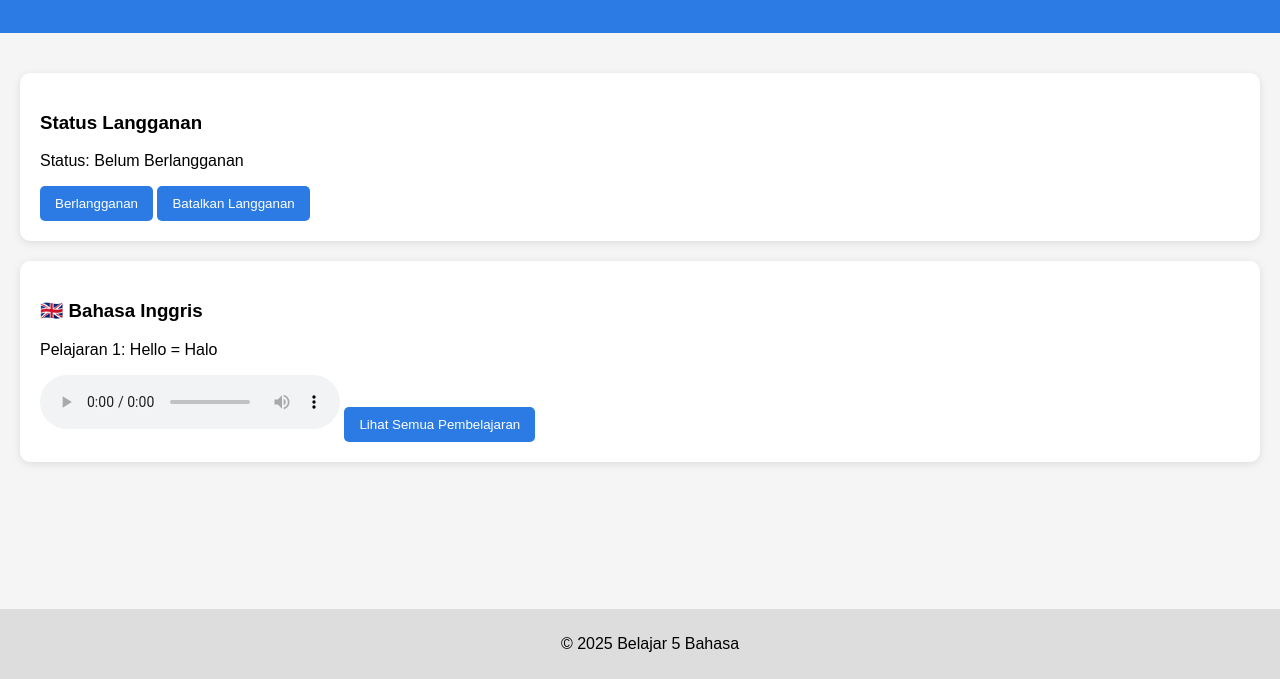
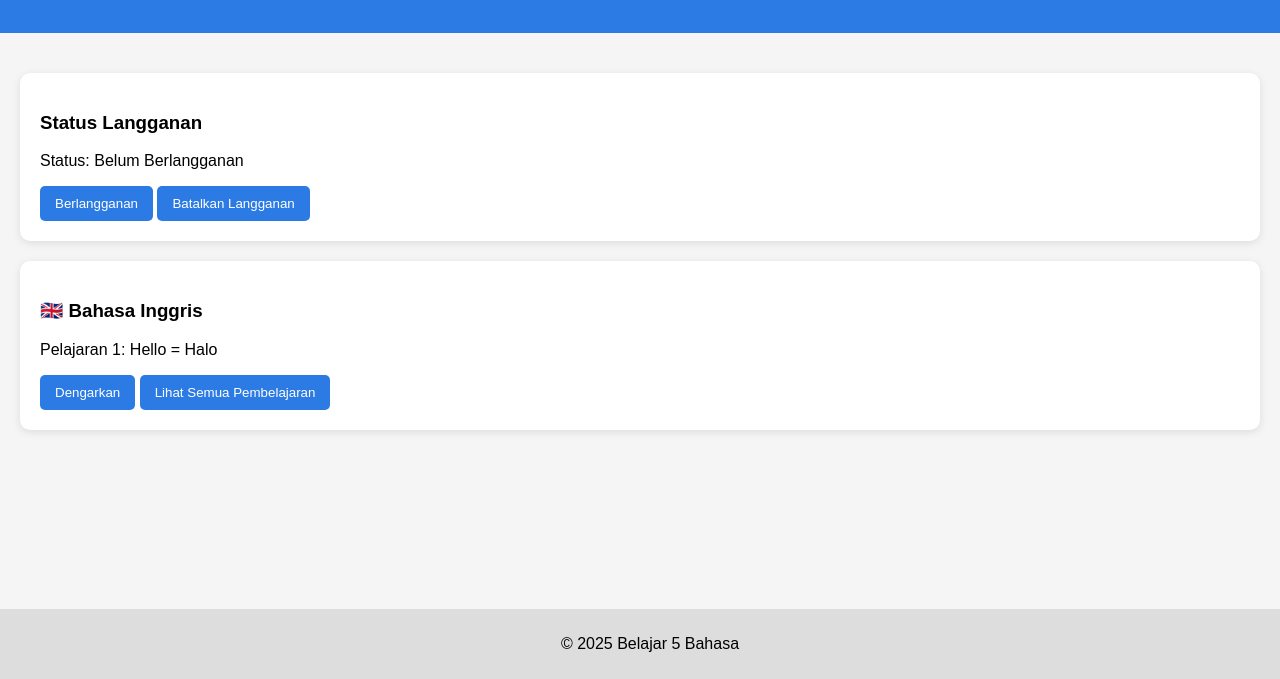
Before and after one commit to evrilevrilya-art/Bahasa-inggris_web, a plain HTML site: page index.html in a window 1280 px wide. Shown: the part 121-800 px from the top of the page. Drawn offline with Linux system fonts and the light colour scheme.

Commit message:
Update index.html

```diff
--- a/index.html
+++ b/index.html
@@ -3,7 +3,7 @@
 <head>
     <meta charset="UTF-8">
     <meta name="viewport" content="width=device-width, initial-scale=1.0">
-    <title>Belajar 5 Bahasa</title>
+    <title>Belajar 5 Bahasa dengan Audio</title>
     <style>
         body {
             font-family: Arial, sans-serif;
@@ -93,45 +93,35 @@
     <div class="card">
         <h3>🇬🇧 Bahasa Inggris</h3>
         <p>Pelajaran 1: Hello = Halo</p>
-        <audio controls>
-            <source src="https://www.soundhelix.com/examples/mp3/SoundHelix-Song-1.mp3" type="audio/mp3">
-        </audio>
+        <button onclick="playAudio('Hello, Halo')">Dengarkan</button>
         <button onclick="alert('1000 Pembelajaran tersedia di Bahasa Inggris')">Lihat Semua Pembelajaran</button>
     </div>
 
     <div class="card premium">
         <h3>🇯🇵 Bahasa Jepang</h3>
         <p>Pelajaran 1: こんにちは (Konnichiwa) = Halo</p>
-        <audio controls>
-            <source src="https://www.soundhelix.com/examples/mp3/SoundHelix-Song-2.mp3" type="audio/mp3">
-        </audio>
+        <button onclick="playAudio('Konnichiwa, Halo')">Dengarkan</button>
         <button onclick="alert('1000 Pembelajaran tersedia di Bahasa Jepang')">Lihat Semua Pembelajaran</button>
     </div>
 
     <div class="card premium">
         <h3>🇰🇷 Bahasa Korea</h3>
         <p>Pelajaran 1: 안녕하세요 (Annyeong) = Halo</p>
-        <audio controls>
-            <source src="https://www.soundhelix.com/examples/mp3/SoundHelix-Song-3.mp3" type="audio/mp3">
-        </audio>
+        <button onclick="playAudio('Annyeong, Halo')">Dengarkan</button>
         <button onclick="alert('1000 Pembelajaran tersedia di Bahasa Korea')">Lihat Semua Pembelajaran</button>
     </div>
 
     <div class="card premium">
         <h3>🇸🇦 Bahasa Arab</h3>
         <p>Pelajaran 1: مرحبا (Marhaban) = Halo</p>
-        <audio controls>
-            <source src="https://www.soundhelix.com/examples/mp3/SoundHelix-Song-4.mp3" type="audio/mp3">
-        </audio>
+        <button onclick="playAudio('Marhaban, Halo')">Dengarkan</button>
         <button onclick="alert('1000 Pembelajaran tersedia di Bahasa Arab')">Lihat Semua Pembelajaran</button>
     </div>
 
     <div class="card premium">
         <h3>🇪🇸 Bahasa Spanyol</h3>
         <p>Pelajaran 1: Hola = Halo</p>
-        <audio controls>
-            <source src="https://www.soundhelix.com/examples/mp3/SoundHelix-Song-5.mp3" type="audio/mp3">
-        </audio>
+        <button onclick="playAudio('Hola, Halo')">Dengarkan</button>
         <button onclick="alert('1000 Pembelajaran tersedia di Bahasa Spanyol')">Lihat Semua Pembelajaran</button>
     </div>
 
@@ -209,6 +199,12 @@ function unsubscribe() {
     updateSubscriptionStatus();
     alert("Langganan dibatalkan.");
 }
+
+// Fungsi untuk memainkan audio menggunakan SpeechSynthesis
+function playAudio(text) {
+    const msg = new SpeechSynthesisUtterance(text);
+    window.speechSynthesis.speak(msg);
+}
 </script>
 
 </body>
```
